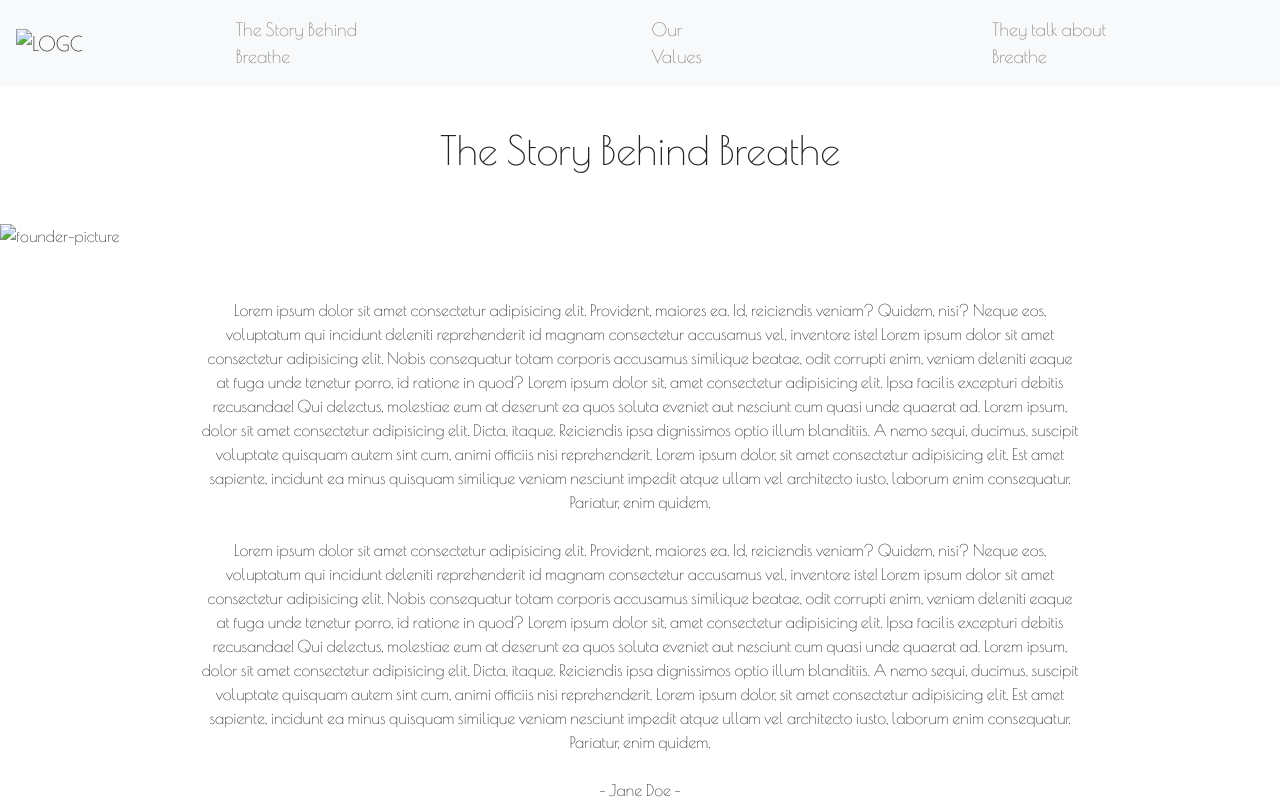
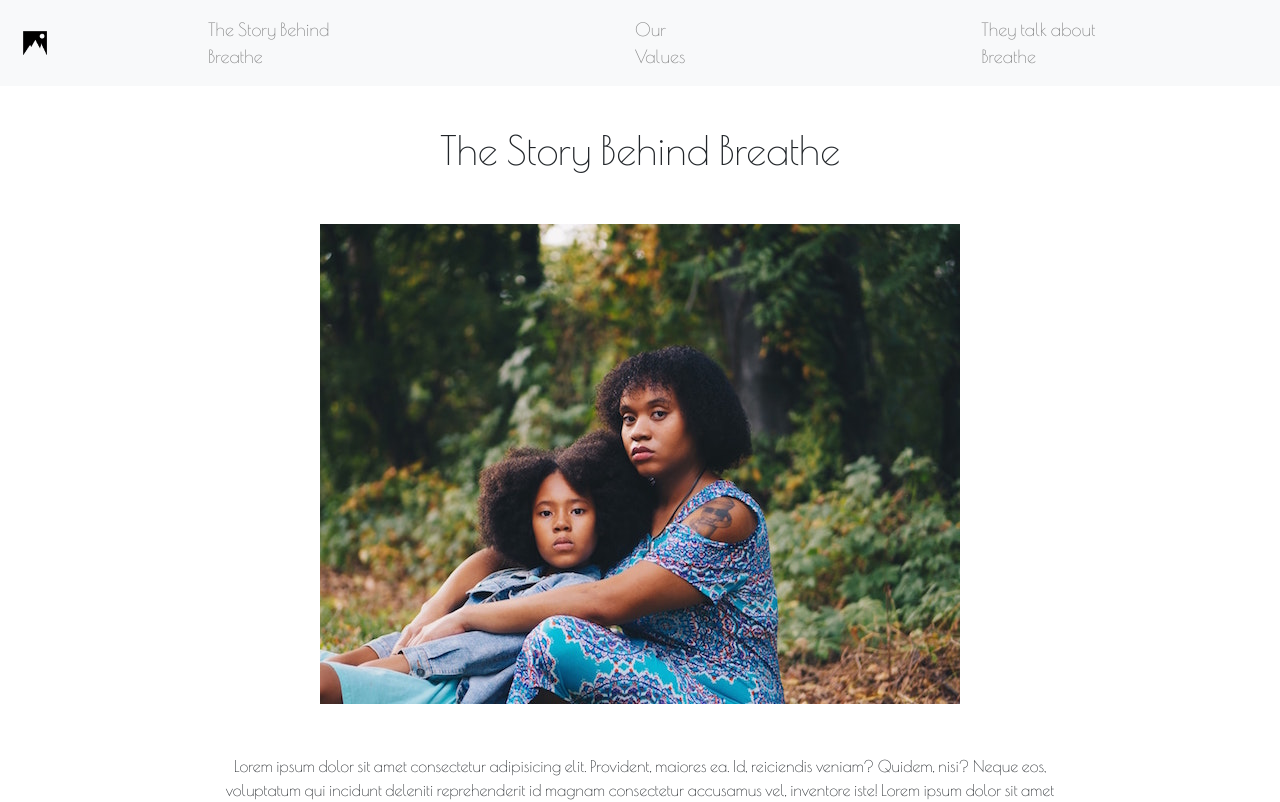
Before and after one commit to StephanieHarston/StephanieHarston.github.io, a plain HTML site: page storybehindbreathe.html in a window 1280 px wide. Shown: the top 802 px of the page. Drawn offline with nearby package versions, Linux system fonts and the light colour scheme.

Commit message:
Update storybehindbreathe.html

```diff
--- a/storybehindbreathe.html
+++ b/storybehindbreathe.html
@@ -14,7 +14,7 @@
 
 <body>
   <nav class="navbar navbar-expand-lg navbar-light bg-light">
-    <a class="navbar-brand" href="index.html"> <img src="Breath/style/logo-black.png" alt="LOGO" width="38" height="38"></a>
+    <a class="navbar-brand" href="index.html"> <img src="logo-black.png" alt="LOGO" width="38" height="38"></a>
     <button class="navbar-toggler" type="button" data-toggle="collapse" data-target="#navbarNav"
       aria-controls="navbarNav" aria-expanded="false" aria-label="Toggle navigation">
       <span class="navbar-toggler-icon"></span>
@@ -39,7 +39,7 @@
   </div>
 
   <div>
-    <img src="Breath/style/founder-picture.jpeg" alt="founder-picture" id="founder-picture">
+    <img src="founder-picture.jpeg" alt="founder-picture" id="founder-picture">
   </div>
   <div class="presentation">
     <p>Lorem ipsum dolor sit amet consectetur adipisicing elit. Provident, maiores ea. Id, reiciendis veniam? Quidem,
```
